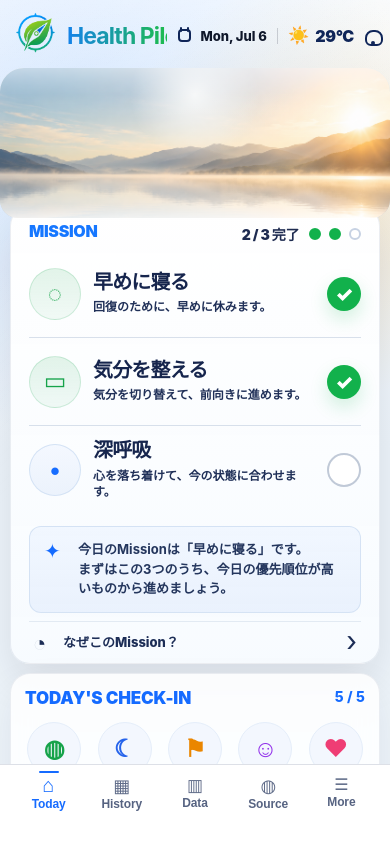
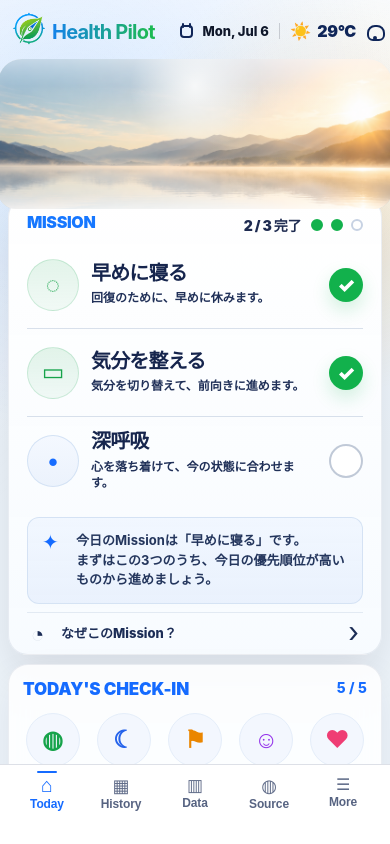
Before and after one commit to Kojun-O/HealthPilot, a plain HTML site: page docs/index.html in a window 390 px wide. Shown: the top 844 px of the page. Drawn offline with Linux system fonts and the light colour scheme.

Commit message:
Polish mobile header layout

```diff
--- a/docs/style.css
+++ b/docs/style.css
@@ -1140,23 +1140,23 @@ body::before {
 
 @media (max-width: 560px) {
   .app-shell {
-    padding: 8px 10px 16px;
+    padding: 8px 8px 16px;
   }
 
   .app-header {
-    gap: 10px;
+    gap: 8px;
     align-items: center;
   }
 
   .brand-block {
-    gap: 6px;
+    gap: 2px;
     min-width: 0;
     flex: 1 1 0;
   }
 
   .brand-logo {
-    width: 51px;
-    height: 51px;
+    width: 42px;
+    height: 42px;
   }
 
   .header-copy {
@@ -1165,7 +1165,7 @@ body::before {
   }
 
   .brand-name {
-    font-size: 23px;
+    font-size: 20px;
     max-width: none;
     overflow: visible;
     text-overflow: clip;
```
